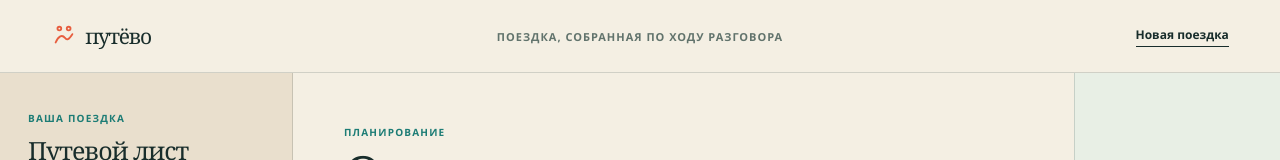
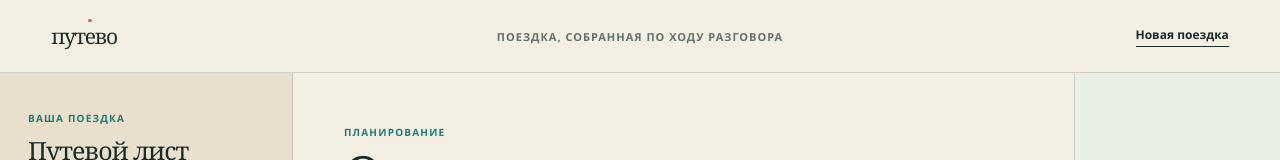
Before and after one commit to deeonowa/Hotel-AI-finder, a React (Vite) app in the folder web/: page / in a window 1280 px wide. Shown: the top 160 px of the page. Built offline with nearby package versions, Linux system fonts and the light colour scheme; no server answers.

Commit message:
style: упростить знак Путёво

```diff
--- a/web/src/App.tsx
+++ b/web/src/App.tsx
@@ -180,12 +180,7 @@ export default function App() {
     <div className="app atlas-app">
       <header className="masthead">
         <a className="wordmark" href="#top" aria-label="Путёво, в начало">
-          <svg viewBox="0 0 28 28" aria-hidden="true">
-            <circle cx="9" cy="6" r="2" />
-            <circle cx="19" cy="6" r="2" />
-            <path d="M5 21c3-7 7-9 10-5 2 3 4 2 8-4" />
-          </svg>
-          <span>путёво</span>
+          <span>пут<span className="wordmark-yo">е</span>во</span>
         </a>
         <p>Поездка, собранная по ходу разговора</p>
         <button className="reset-link" onClick={() => void startNewTrip()} disabled={busy}>
```
Also changed, not shown: web/src/styles.css.
